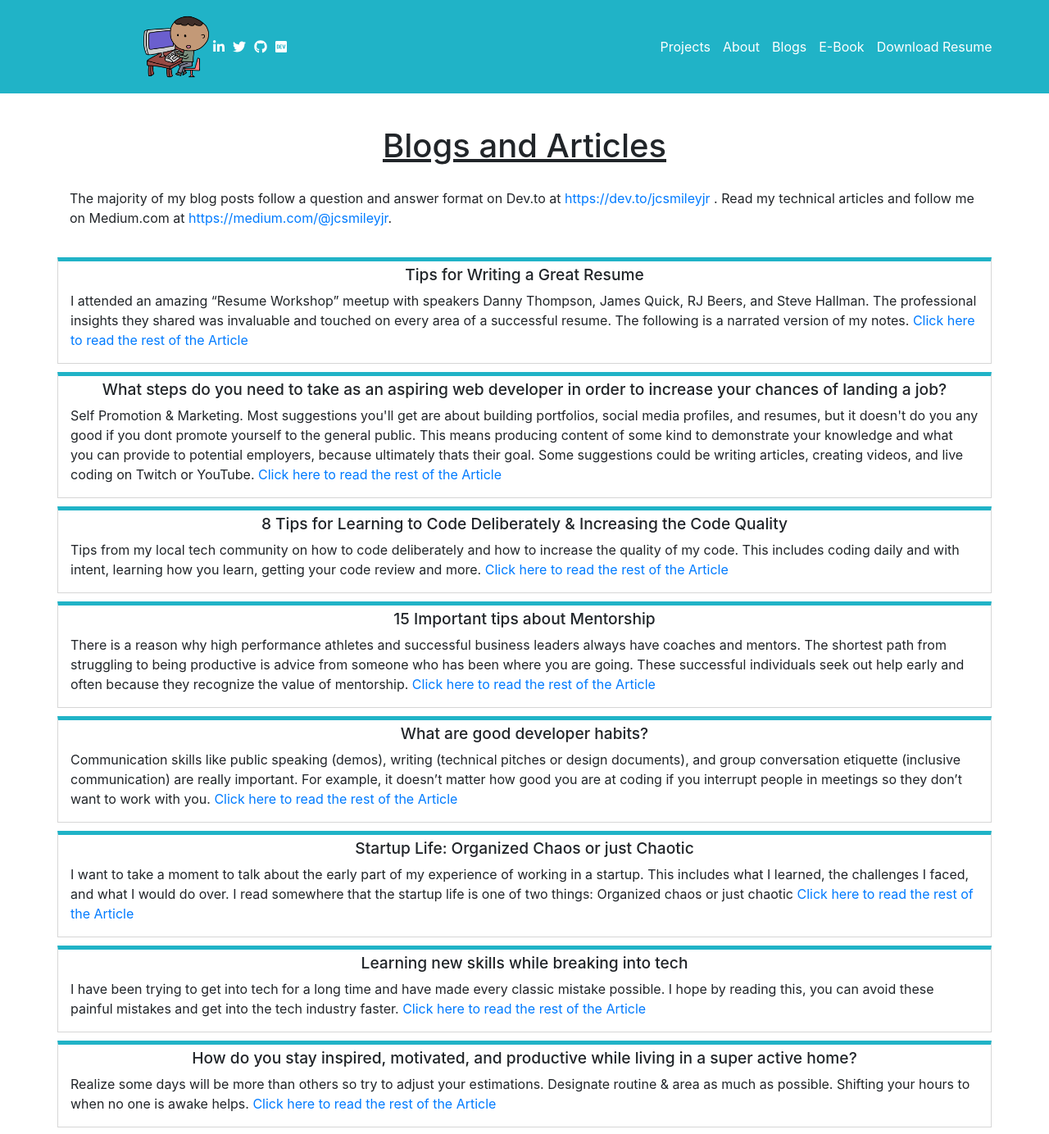
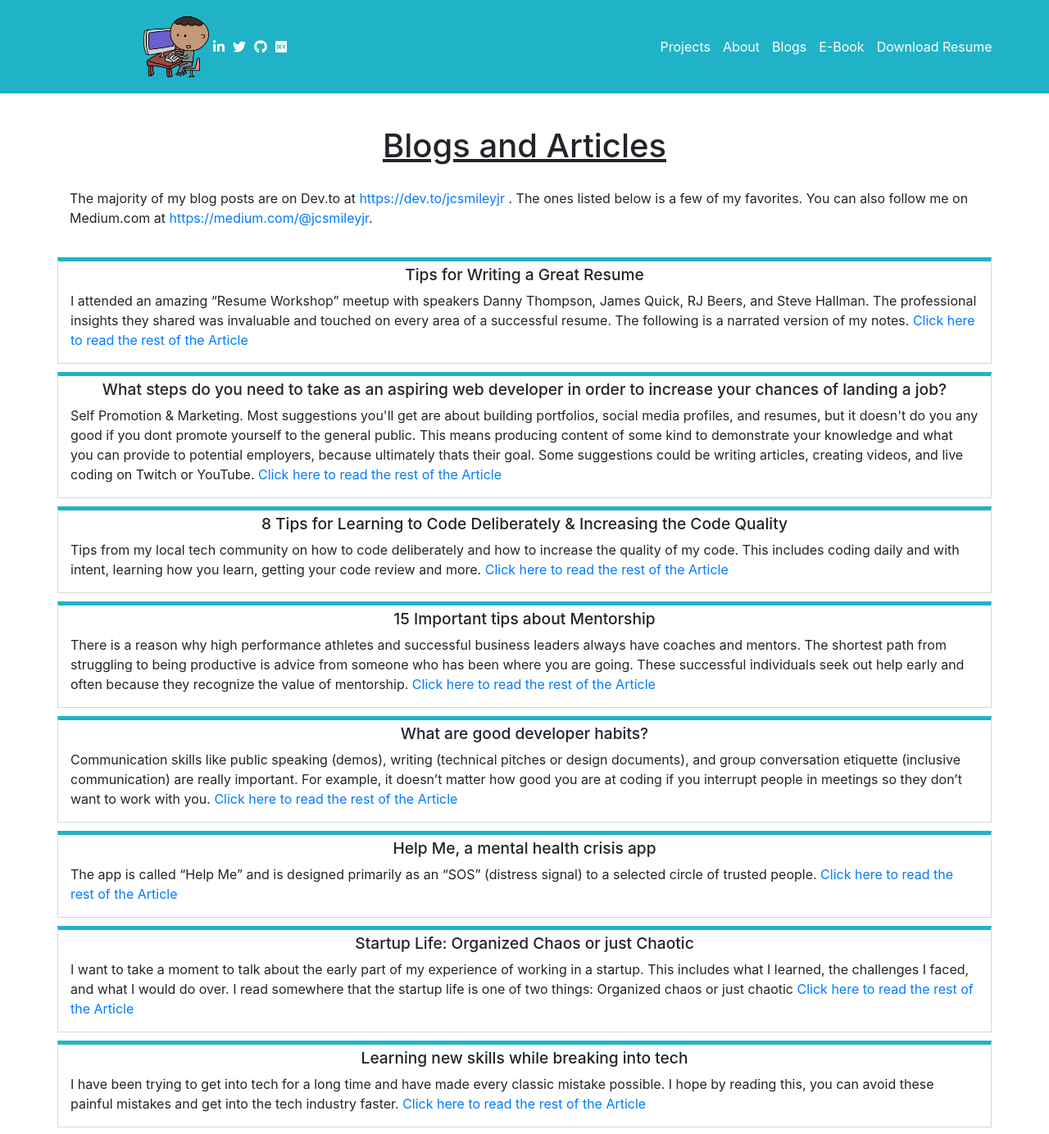
Before and after one commit to jcsmileyjr/Portfolio-v3, a React (Create React App) app in the folder portfolio/: page /blog in a window 1280 px wide. Shown: the top 1384 px of the page at 82% size. Built offline with nearby package versions, Linux system fonts and the light colour scheme.

Commit message:
Update blog posts

```diff
--- a/portfolio/src/data/blogPosts.js
+++ b/portfolio/src/data/blogPosts.js
@@ -23,6 +23,11 @@ const post = [
         title:"What are good developer habits?",
         content:"Communication skills like public speaking (demos), writing (technical pitches or design documents), and group conversation etiquette (inclusive communication) are really important. For example, it doesn’t matter how good you are at coding if you interrupt people in meetings so they don’t want to work with you.",
         link:"https://dev.to/jcsmileyjr/what-are-good-developer-habits-2bfp",
+    },
+    {
+        title:"Help Me, a mental health crisis app",
+        content:"The app is called “Help Me” and is designed primarily as an “SOS” (distress signal) to a selected circle of trusted people.",
+        link:"https://https://dev.to/jcsmileyjr/help-me-a-mental-health-crisis-app-4jhi",
     },
     {
         title:"Startup Life: Organized Chaos or just Chaotic",
--- a/portfolio/src/pages/blog/Blog.js
+++ b/portfolio/src/pages/blog/Blog.js
@@ -13,7 +13,7 @@ const Blog = () => {
       </Row>
       <Row>
         <Col className="left-align-content page-title">
-          <p>The majority of my blog posts follow a question and answer format on Dev.to at <a href="https://dev.to/jcsmileyjr" > https://dev.to/jcsmileyjr </a>. Read my technical articles and follow me on Medium.com at <a href="https://medium.com/@jcsmileyjr">https://medium.com/@jcsmileyjr</a>. </p>
+          <p>The majority of my blog posts are on Dev.to at <a href="https://dev.to/jcsmileyjr" > https://dev.to/jcsmileyjr </a>. The ones listed below is a few of my favorites. You can also follow me on Medium.com at <a href="https://medium.com/@jcsmileyjr">https://medium.com/@jcsmileyjr</a>. </p>
         </Col>
       </Row>
       {blogs.map((blog, id) => {
```
